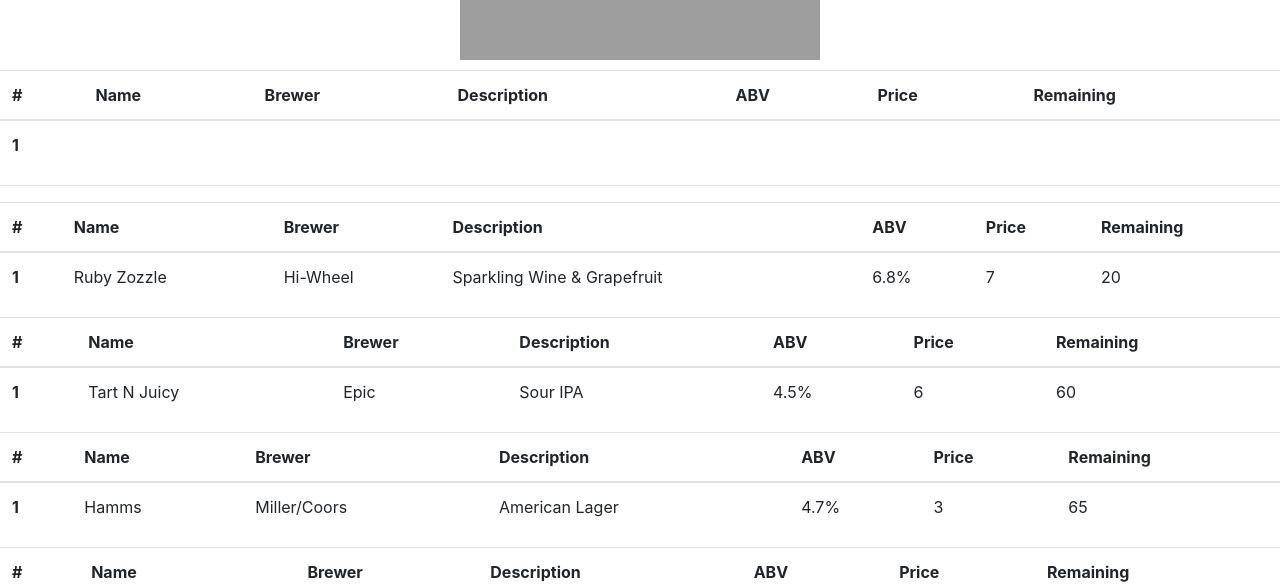
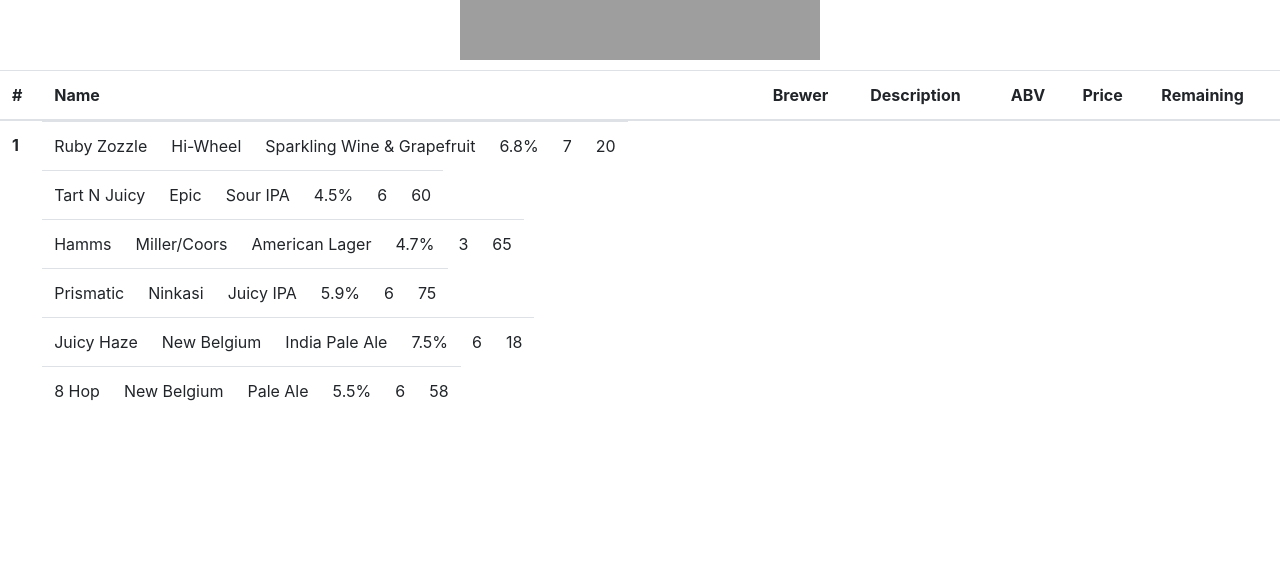
Before and after one commit to ctb116/Keg-Room-React, a React app: page / in a window 1280 px wide. Shown: the part 212-800 px from the top of the page. Built offline with nearby package versions, Linux system fonts and the light colour scheme; grey boxes are pictures that could not be loaded.

Commit message:
stylize beerlist table

```diff
--- a/src/components/App.jsx
+++ b/src/components/App.jsx
@@ -4,7 +4,7 @@
 import Header from './Header';
 import Beer from './Beer';
 import BeerList from './BeerList';
-
+import BeerHeader from './BeerHeader';
 /*
   import { Link } from 'react-router-dom';
   <Link to="/">Home</Link> | <Link to="/newticket">Create Ticket</Link>
@@ -22,8 +22,7 @@
         }
       `}</style>
       <Header/>
-      <Beer/>
-      <BeerList/>
+      <BeerHeader/>
       {/* <Switch>
         <Route exact path='/' component={} />
       </Switch> */}
--- a/src/components/Beer.jsx
+++ b/src/components/Beer.jsx
@@ -9,32 +9,12 @@
       <style  jsx>{`
 
       `}</style>
-
-      <table className="table table-hover">
-        <thead>
-          <tr>
-            <th scope="col">#</th>
-            <th scope="col">Name</th>
-            <th scope="col">Brewer</th>
-            <th scope="col">Description</th>
-            <th scope="col">ABV</th>
-            <th scope="col">Price</th>
-            <th scope="col">Remaining</th>
-          </tr>
-        </thead>
-        <tbody>
-          <tr>
-            <th scope="row">1</th>
           <td>{props.name}</td>
           <td>{props.brewer}</td>
           <td>{props.description}</td>
           <td>{props.abv}</td>
           <td>{props.price}</td>
           <td>{props.remaining}</td>
-          </tr>
-        </tbody>
-      </table>
-
       </div>
   );
 }
--- /dev/null
+++ b/src/components/BeerHeader.jsx
@@ -0,0 +1,38 @@
+import React from 'react';
+import BeerList from './BeerList';
+
+
+function BeerHeader(){
+
+  return (
+    <div>
+      <style  jsx>{`
+
+      `}</style>
+
+      <table className="table table-hover">
+        <thead>
+          <tr>
+            <th scope="col">#</th>
+            <th scope="col">Name</th>
+            <th scope="col">Brewer</th>
+            <th scope="col">Description</th>
+            <th scope="col">ABV</th>
+            <th scope="col">Price</th>
+            <th scope="col">Remaining</th>
+          </tr>
+        </thead>
+        <tbody>
+          <tr>
+            <th scope="row">1</th>
+            <BeerList/>
+          </tr>
+        </tbody>
+      </table>
+
+    </div>
+  );
+}
+
+
+export default BeerHeader;
--- a/src/components/BeerList.jsx
+++ b/src/components/BeerList.jsx
@@ -55,7 +55,6 @@
 function BeerList(){
   return (
     <div>
-      <hr/>
       {masterKegList.map((keg, index) =>
         <Beer name={keg.name}
           brewer={keg.brewer}
```
Lines whose indentation alone changed are shown as unchanged.
